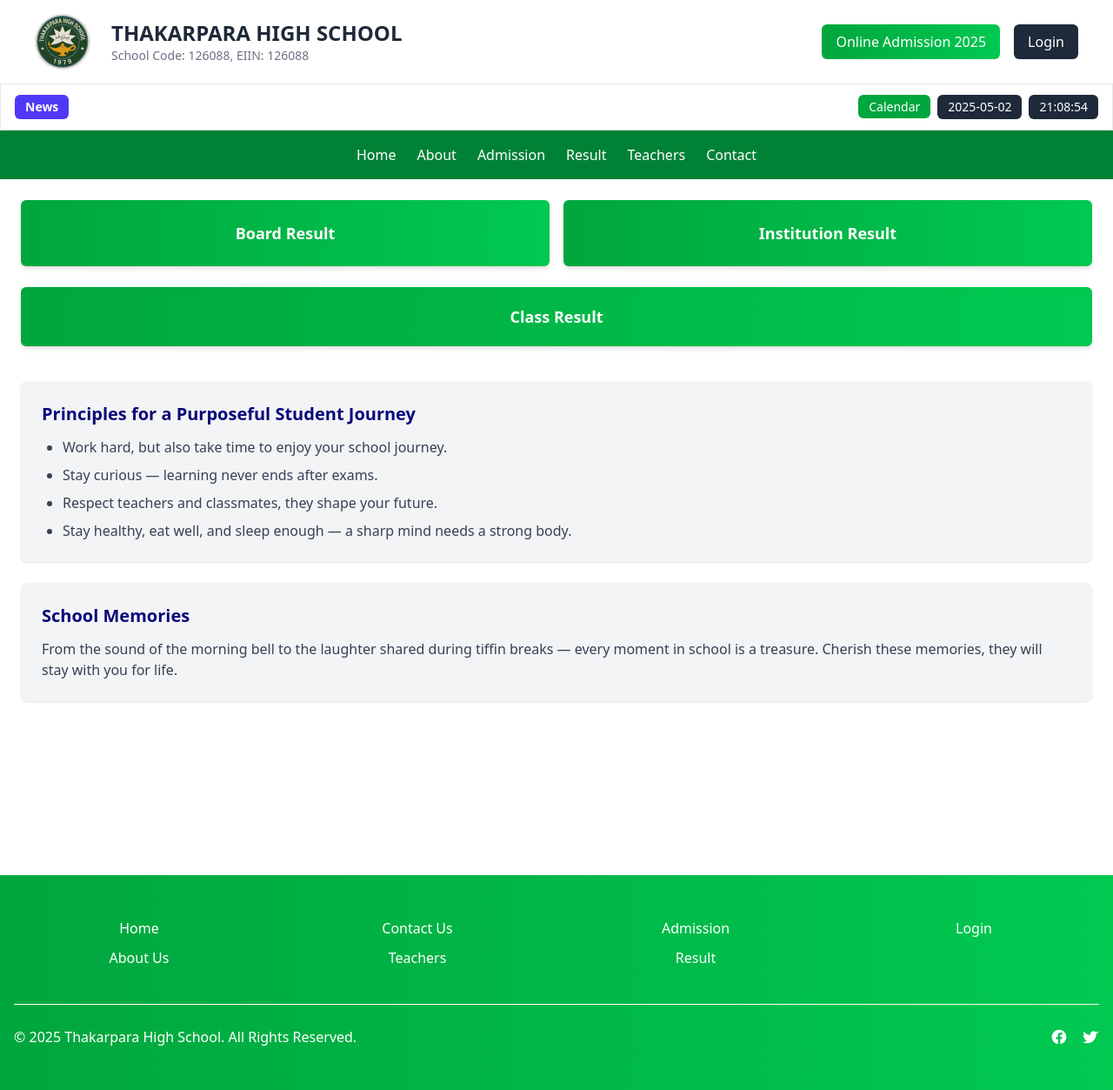
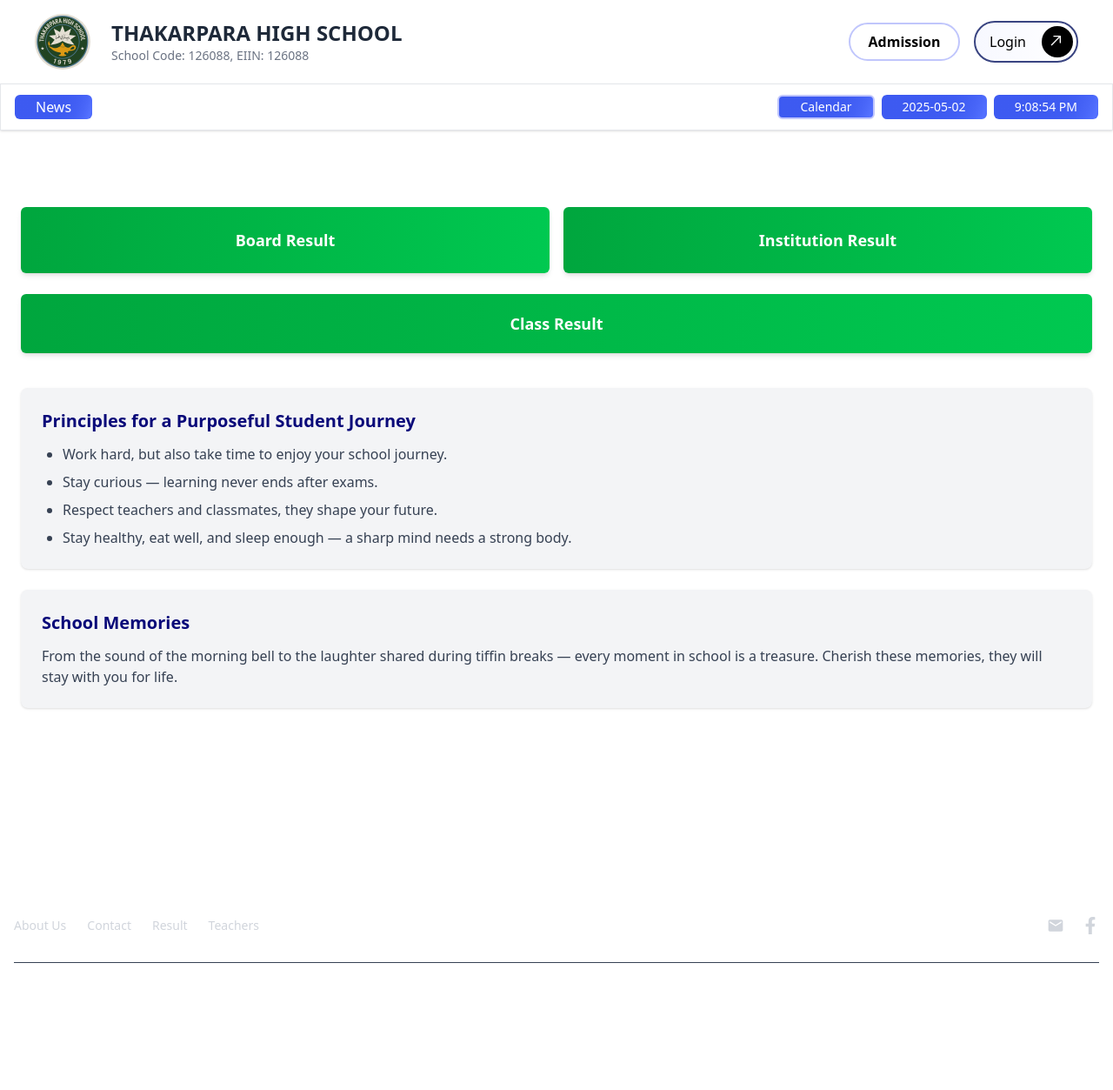
Before and after one commit to sohan-99/MERN-School-Management-System, a React (Vite) app in the folder client/: page /result in a window 1280 px wide. Shown: the whole page at 87% size. After the commit the page ends 1183 px from the top, so only its background shows below. Built offline with nearby package versions, Linux system fonts and the light colour scheme.

Commit message:
create footer section and update header and navbar

```diff
--- a/client/package.json
+++ b/client/package.json
@@ -16,18 +16,23 @@
     "@fullcalendar/timegrid": "^6.1.17",
     "@material-tailwind/react": "^2.1.10",
     "@tailwindcss/vite": "^4.1.4",
+    "clsx": "^2.1.1",
     "localforage": "^1.10.0",
+    "lucide-react": "^0.507.0",
     "match-sorter": "^8.0.0",
+    "motion": "^12.9.7",
     "react": "^19.0.0",
     "react-calendar": "^5.1.0",
     "react-dom": "^19.0.0",
     "react-google-recaptcha": "^3.1.0",
+    "react-icons": "^5.5.0",
     "react-router-dom": "^7.5.2",
     "react-slick": "^0.30.3",
     "react-toastify": "^11.0.5",
     "slick-carousel": "^1.8.1",
     "sort-by": "^1.2.0",
     "sweetalert2": "^11.19.1",
+    "tailwind-merge": "^3.2.0",
     "tailwindcss": "^4.1.4"
   },
   "devDependencies": {
--- a/client/src/components/home/Footer.jsx
+++ b/client/src/components/home/Footer.jsx
@@ -1,73 +1,45 @@
-import { Link } from 'react-router-dom';
-import { Typography } from "@material-tailwind/react";
-
-const SITEMAP = [
-  {
-    links: [
-      { text: "Home", href: "/" },
-      { text: "About Us", href: "/about" }
-    ],
-  },
-  {
-    links: [
-      { text: "Contact Us", href: "/contact" },
-      { text: "Teachers", href: "/teachers" }
-    ],
-  },
-  {
-    links: [
-      { text: "Admission", href: "/admission" },
-      { text: "Result", href: "/result" }
-    ],
-  },
-  {
-    links: [
-      { text: "Login", href: "/login" }
-    ],
-  },
-];
-
-const currentYear = new Date().getFullYear();
+// Footer.jsx
+import { FaFacebookF } from 'react-icons/fa';
+import { MdEmail } from 'react-icons/md';
 
 export default function Footer() {
+  const handleGmailClick = () => {
+    window.open(
+      'https://mail.google.com/mail/?view=cm&fs=1&to=thakarparahighschool.ac.bd@gmail.com',
+      'gmailPopup',
+      'width=700,height=600'
+    );
+  };
+
   return (
-    <footer className="w-full bg-gradient-to-r from-green-600 to-green-500 text-white">
-      <div className="max-w-7xl mx-auto px-4 py-12">
-        <div className="grid grid-cols-1 sm:grid-cols-2 lg:grid-cols-4 gap-8 text-center">
-          {SITEMAP.map(({ links }, key) => (
-            <div key={key}>
-              <ul className="space-y-2">
-                {links.map((link, i) => (
-                  <Typography key={i} as="li" className="font-medium">
-                    <Link
-                      to={link.href}
-                      className="inline-block transition-transform hover:scale-105 hover:underline"
-                    >
-                      {link.text}
-                    </Link>
-                  </Typography>
-                ))}
-              </ul>
-            </div>
-          ))}
+    <footer className=" bg-gradient-to-r dark:from-[#070e41] dark:to-[#263381] text-gray-300 px-4 py-10">
+      <div className="max-w-7xl mx-auto">
+        {/* Top navigation */}
+        <div className="flex flex-col md:flex-row justify-between items-center space-y-4 md:space-y-0">
+          <div className="flex space-x-6 text-sm">
+            <a href="about#" className="hover:text-white transition">About Us</a>
+            <a href="contact#" className="hover:text-white transition">Contact</a>
+            <a href="result#" className="hover:text-white transition">Result</a>
+            <a href="teachers#" className="hover:text-white transition">Teachers</a>
+          </div>
+
+          {/* Social icons */}
+          <div className="flex space-x-5 text-xl">
+            <button onClick={handleGmailClick} className="hover:text-white transition">
+              <MdEmail />
+            </button>
+            <a
+              href="https://www.facebook.com/Thekorparahighschool/"
+              className="hover:text-white transition"
+            >
+              <FaFacebookF />
+            </a>
+          </div>
         </div>
 
-        <div className="border-t border-white mt-10 pt-6 flex flex-col sm:flex-row justify-between items-center text-sm">
-          <Typography className="mb-4 sm:mb-0">
-            &copy; {currentYear} <Link to="/" className="hover:underline">Thakarpara High School</Link>. All Rights Reserved.
-          </Typography>
-          <div className="flex gap-4">
-            <a href="https://www.facebook.com/Thekorparahighschool" target="_blank" rel="noopener noreferrer" className="hover:text-black transition-colors">
-              <svg className="h-5 w-5 fill-current" viewBox="0 0 24 24">
-                <path d="M22 12c0-5.523-4.477-10-10-10S2 6.477 2 12c0 4.991 3.657 9.128 8.438 9.878v-6.987h-2.54V12h2.54V9.797c0-2.506 1.492-3.89 3.777-3.89 1.094 0 2.238.195 2.238.195v2.46h-1.26c-1.243 0-1.63.771-1.63 1.562V12h2.773l-.443 2.89h-2.33v6.988C18.343 21.128 22 16.991 22 12z" />
-              </svg>
-            </a>
-            <a href="https://twitter.com/school" target="_blank" rel="noopener noreferrer" className="hover:text-black transition-colors">
-              <svg className="h-5 w-5 fill-current" viewBox="0 0 24 24">
-                <path d="M22.46 6c-.77.35-1.6.58-2.46.69a4.3 4.3 0 001.88-2.37 8.64 8.64 0 01-2.73 1.04 4.28 4.28 0 00-7.29 3.9 12.13 12.13 0 01-8.8-4.46 4.27 4.27 0 001.32 5.71A4.27 4.27 0 012 9.72v.05a4.28 4.28 0 003.43 4.2 4.28 4.28 0 01-1.93.07 4.28 4.28 0 003.99 2.97 8.6 8.6 0 01-5.32 1.83c-.34 0-.67-.02-1-.06a12.14 12.14 0 006.56 1.92c7.88 0 12.2-6.53 12.2-12.2l-.01-.56A8.71 8.71 0 0024 4.56a8.45 8.45 0 01-2.54.7z" />
-              </svg>
-            </a>
-          </div>
+        {/* Bottom copyright */}
+        <div className="border-t border-gray-700 mt-8 pt-4 text-center text-sm text-white">
+          © 2025 Thakarpara High School. All rights reserved.
         </div>
       </div>
     </footer>
--- a/client/src/components/home/Header.jsx
+++ b/client/src/components/home/Header.jsx
@@ -14,7 +14,7 @@ const Header = () => {
                 <img
                     src={NotFoundImg}
                     alt="School Logo"
-                    className="h-16 w-16 md:h-16 md:w-16 rounded-full object-cover"
+                    className="h-20 w-20 md:h-16 md:w-16 rounded-full object-cover"
                 />
                 <div className="text-center md:text-left">
                     <Link to="/" className="block">
@@ -29,17 +29,52 @@ const Header = () => {
             </div>
 
             <div className="flex items-center gap-4 mt-4 md:mt-0">
-                <button
+                <div
                     onClick={handleClick}
-                    className="bg-gradient-to-r from-green-600 to-green-500 text-white px-4 py-2 rounded-md hover:from-green-700 hover:to-green-600 transition duration-200"
+                    className="group relative cursor-pointer p-2 w-32 border-2 dark:border-[#656fe2] border-[#c0c6fc] bg-white rounded-full overflow-hidden text-black text-center font-semibold"
                 >
-                    Online Admission 2025
-                </button>
+                    <span className="translate-y-0 group-hover:-translate-y-12 group-hover:opacity-0 transition-all duration-300 inline-block">
+                        Admission
+                    </span>
+                    <div className="flex gap-2 text-white bg-gradient-to-r dark:from-[#070e41] dark:to-[#263381] z-10 items-center absolute left-0 top-0 h-full w-full justify-center translate-y-12 opacity-0 group-hover:translate-y-0 group-hover:opacity-100 transition-all duration-300 rounded-full group-hover:rounded-none">
+                        <span>Online Admission</span>
+                    </div>
+                </div>
+
                 <Link to="/welcome">
-                    <button className="bg-gray-800 text-white px-4 py-2 rounded-md hover:bg-gray-700 transition duration-200">
-                        Login
+                    <button className="group relative flex h-12 w-[120px] items-center justify-between border-2 dark:border-[#656fe2] border-[#394481] rounded-full bg-gradient-to-r dark:from-[#070e41] dark:to-[#263381] from-[#f7f8ff] to-[#ffffff] font-medium dark:text-neutral-200 text-black">
+                        <span className="pl-4">Login</span>
+                        <div className="relative h-9 w-9 overflow-hidden dark:bg-white bg-black rounded-full mr-1">
+                            <div className="absolute top-[0.7em] left-[-0.1em] grid place-content-center transition-all w-full h-full duration-200 group-hover:-translate-y-5 group-hover:translate-x-4">
+                                <svg
+                                    width="15"
+                                    height="15"
+                                    viewBox="0 0 15 15"
+                                    fill="none"
+                                    xmlns="http://www.w3.org/2000/svg"
+                                    className="h-5 w-5 dark:fill-black fill-white">
+                                    <path
+                                        d="M3.64645 11.3536C3.45118 11.1583 3.45118 10.8417 3.64645 10.6465L10.2929 4L6 4C5.72386 4 5.5 3.77614 5.5 3.5C5.5 3.22386 5.72386 3 6 3L11.5 3C11.6326 3 11.7598 3.05268 11.8536 3.14645C11.9473 3.24022 12 3.36739 12 3.5L12 9.00001C12 9.27615 11.7761 9.50001 11.5 9.50001C11.2239 9.50001 11 9.27615 11 9.00001V4.70711L4.35355 11.3536C4.15829 11.5488 3.84171 11.5488 3.64645 11.3536Z"
+                                        fillRule="evenodd"
+                                        clipRule="evenodd"></path>
+                                </svg>
+                                <svg
+                                    width="15"
+                                    height="15"
+                                    viewBox="0 0 15 15"
+                                    fill="none"
+                                    xmlns="http://www.w3.org/2000/svg"
+                                    className="h-5 w-5 mb-1 -translate-x-4 dark:fill-black fill-white">
+                                    <path
+                                        d="M3.64645 11.3536C3.45118 11.1583 3.45118 10.8417 3.64645 10.6465L10.2929 4L6 4C5.72386 4 5.5 3.77614 5.5 3.5C5.5 3.22386 5.72386 3 6 3L11.5 3C11.6326 3 11.7598 3.05268 11.8536 3.14645C11.9473 3.24022 12 3.36739 12 3.5L12 9.00001C12 9.27615 11.7761 9.50001 11.5 9.50001C11.2239 9.50001 11 9.27615 11 9.00001V4.70711L4.35355 11.3536C4.15829 11.5488 3.84171 11.5488 3.64645 11.3536Z"
+                                        fillRule="evenodd"
+                                        clipRule="evenodd"></path>
+                                </svg>
+                            </div>
+                        </div>
                     </button>
                 </Link>
+
             </div>
         </header>
     );
--- a/client/src/components/home/Navber.jsx
+++ b/client/src/components/home/Navber.jsx
@@ -1,13 +1,23 @@
 import { useState } from "react";
-import { Link } from "react-router-dom";
+import { Link, useLocation } from "react-router-dom";
 
 const Navbar = () => {
   const [isOpen, setIsOpen] = useState(false);
+  const location = useLocation();
 
   const toggleMenu = () => setIsOpen(prev => !prev);
 
+  const navItems = [
+    { to: "/", label: "Home" },
+    { to: "/about", label: "About" },
+    { to: "/admission", label: "Admission" },
+    { to: "/result", label: "Result" },
+    { to: "/teachers", label: "Teachers" },
+    { to: "/contact", label: "Contact" },
+  ];
+
   return (
-    <nav className="bg-green-700 text-white p-4 shadow-md">
+    <nav className="bg-gradient-to-r dark:from-[#070e41] dark:to-[#263381] text-white p-4 shadow-md">
       <div className="flex items-center justify-between">
         <button
           className="md:hidden px-3 py-2 border border-white rounded"
@@ -31,12 +41,19 @@ const Navbar = () => {
           isOpen ? "block" : "hidden"
         }`}
       >
-        <li><Link to="/" className="block hover:underline">Home</Link></li>
-        <li><Link to="/about" className="block hover:underline">About</Link></li>
-        <li><Link to="/admission" className="block hover:underline">Admission</Link></li>
-        <li><Link to="/result" className="block hover:underline">Result</Link></li>
-        <li><Link to="/teachers" className="block hover:underline">Teachers</Link></li>
-        <li><Link to="/contact" className="block hover:underline">Contact</Link></li>
+        {navItems.map(({ to, label }) => (
+          <li key={to} className="group relative">
+            <Link
+              to={to}
+              className={`block px-2 py-1 uppercase font-semibold transition-all duration-300 ${
+                location.pathname === to ? "text-white" : "text-white/80"
+              }`}
+            >
+              {label}
+              <span className="absolute left-0 bottom-0 h-0.5 w-0 bg-white transition-all duration-300 group-hover:w-full"></span>
+            </Link>
+          </li>
+        ))}
       </ul>
     </nav>
   );
--- a/client/src/components/home/NewsTicker.jsx
+++ b/client/src/components/home/NewsTicker.jsx
@@ -12,34 +12,43 @@ const NewsTicker = () => {
   }, []);
 
   const formatDate = (date) => date.toLocaleDateString("en-CA");
-  const formatTime = (date) => date.toLocaleTimeString("en-GB");
+  const formatTime = (date) =>
+    date.toLocaleTimeString("en-US", {
+      hour: "numeric",
+      minute: "numeric",
+      second: "numeric",
+      hour12: true,
+    });
 
   return (
     <div className="bg-white border border-gray-200 shadow-sm w-full px-4 py-3">
       <div className="flex flex-col md:flex-row items-center justify-between gap-4">
         {/* News Section */}
         <div className="flex items-center w-full md:flex-1">
-          <span className="bg-indigo-600 text-white text-sm font-semibold px-3 py-1 rounded-md shrink-0">
+          {/* <span className="bg-indigo-600 text-white text-sm font-semibold px-3 py-1 rounded-md shrink-0">
             News
-          </span>
+          </span> */}
+          <button className='inline-flex w-fit mx-auto h-7 animate-background-shine items-center justify-center rounded-md   dark:bg-[linear-gradient(110deg,#1e2a78,45%,#3749be,55%,#1e2a78)] bg-[linear-gradient(110deg,#3d5af1,45%,#5471ff,55%,#3d5af1)] bg-[length:200%_100%] dark:hover:border-white px-6 font-medium text-white dark:text-white transition-colors focus:outline-none focus:ring-2 dark:focus:ring-gray-400 focus:ring-offset-2 focus:ring-offset-gray-50'>
+            News
+          </button>
           <marquee className="ml-4 text-gray-700 text-sm md:text-base font-medium">
-          Thakarpara High School is located in Thakarpara, Panchagarh, in the Rangpur division of Bangladesh. The school operates in a plain land region and offers education up to the Secondary level. With an EIIN (Educational Institute Identification Number) of 126088, it serves as an important educational center in the local community.                                                  Thakarpara High School is dedicated to providing quality education and fostering a supportive learning environment for students. The school is well-regarded in the area for its commitment to academic excellence and extracurricular activities that promote the overall development of students.
+            Thakarpara High School is located in Thakarpara, Panchagarh, in the Rangpur division of Bangladesh. The school operates in a plain land region and offers education up to the Secondary level. With an EIIN (Educational Institute Identification Number) of 126088, it serves as an important educational center in the local community. Thakarpara High School is dedicated to providing quality education and fostering a supportive learning environment for students. The school is well-regarded in the area for its commitment to academic excellence and extracurricular activities that promote the overall development of students.
           </marquee>
         </div>
 
         {/* Date & Time Section */}
         <div className="flex items-center gap-2 text-sm font-medium">
           <Link to="/celender">
-            <span className="bg-green-600 text-white px-3 py-1 rounded-md hover:bg-green-700 transition">
+            <button className='inline-flex w-fit mx-auto h-7 animate-background-shine items-center justify-center rounded-md  border-2 dark:border-[#656fe2] border-[#c0c6fc] dark:bg-[linear-gradient(110deg,#1e2a78,45%,#3749be,55%,#1e2a78)] bg-[linear-gradient(110deg,#3d5af1,45%,#5471ff,55%,#3d5af1)] bg-[length:200%_100%] dark:hover:border-white px-6 font-medium text-white dark:text-white transition-colors focus:outline-none focus:ring-2 dark:focus:ring-gray-400 focus:ring-offset-2 focus:ring-offset-gray-50'>
               Calendar
-            </span>
+            </button>
           </Link>
-          <span className="bg-gray-800 text-white px-3 py-1 rounded-md">
+          <button className='inline-flex w-fit mx-auto h-7 animate-background-shine items-center justify-center rounded-md   dark:bg-[linear-gradient(110deg,#1e2a78,45%,#3749be,55%,#1e2a78)] bg-[linear-gradient(110deg,#3d5af1,45%,#5471ff,55%,#3d5af1)] bg-[length:200%_100%] dark:hover:border-white px-6 font-medium text-white dark:text-white transition-colors focus:outline-none focus:ring-2 dark:focus:ring-gray-400 focus:ring-offset-2 focus:ring-offset-gray-50'>
             {formatDate(currentTime)}
-          </span>
-          <span className="bg-gray-800 text-white px-3 py-1 rounded-md">
+          </button>
+          <button className='inline-flex w-fit mx-auto h-7 animate-background-shine items-center justify-center rounded-md   dark:bg-[linear-gradient(110deg,#1e2a78,45%,#3749be,55%,#1e2a78)] bg-[linear-gradient(110deg,#3d5af1,45%,#5471ff,55%,#3d5af1)] bg-[length:200%_100%] dark:hover:border-white px-6 font-medium text-white dark:text-white transition-colors focus:outline-none focus:ring-2 dark:focus:ring-gray-400 focus:ring-offset-2 focus:ring-offset-gray-50'>
             {formatTime(currentTime)}
-          </span>
+          </button>
         </div>
       </div>
     </div>
--- a/client/src/components/home/event/UpcomingEvents.jsx
+++ b/client/src/components/home/event/UpcomingEvents.jsx
@@ -40,7 +40,7 @@ export const events = [
     date: '21 June, 2025',
     location: 'Panchagarh',
     title: 'International Yoga Day',
-    description: `Relax and rejuvenate with <a href="https://example.com/yoga-day" target="_blank" rel="noopener noreferrer">International Yoga Day</a> featuring guided sessions and wellness workshops.`,
+    description: `Relax with <a href="https://example.com/yoga-day" target="_blank" rel="noopener noreferrer">International Yoga Day</a> featuring guided sessions and wellness workshops.`,
   },
   {
     id: 6,
@@ -48,7 +48,7 @@ export const events = [
     date: '12 August, 2025',
     location: 'Panchagarh',
     title: 'Youth Engagement Camp',
-    description: `Empower the next generation at our <a href="https://example.com/youth-camp" target="_blank" rel="noopener noreferrer">Youth Engagement Camp</a> with leadership, service, and fun.`,
+    description: `Empower youth at our <a href="https://example.com/youth-camp" target="_blank" rel="noopener noreferrer">Youth Engagement Camp</a> with leadership, service, and fun.`,
   }
 ];
 
@@ -70,7 +70,7 @@ const EventCard = ({ event }) => (
           className="text-gray-700 mb-4"
           dangerouslySetInnerHTML={{ __html: event.description }}
         />
-        <span className="text-green-600 hover:text-green-800 font-medium">
+        <span className=" text-gradient-to-r dark:from-[#070e41] dark:to-[#263381] font-medium">
           Read More →
         </span>
       </div>
--- a/client/src/components/pages/Result.jsx
+++ b/client/src/components/pages/Result.jsx
@@ -1,29 +1,29 @@
 const Result = () => {
+  const openPopup = (url) => {
+    window.open(url, 'popupWindow', 'width=1000,height=700,scrollbars=yes');
+  };
+
   return (
     <div className="font-sans min-h-screen bg-white">
       {/* Result Links */}
       <div className="flex flex-col md:flex-row gap-4 p-6">
-        <a
-          href="http://www.educationboardresults.gov.bd/"
-          target="_blank"
-          rel="noopener noreferrer"
-          className="flex-1"
+        <div
+          onClick={() => openPopup('http://www.educationboardresults.gov.bd/')}
+          className="flex-1 cursor-pointer"
         >
           <div className="bg-gradient-to-r from-green-600 to-green-500 text-white px-4 py-6 text-lg font-semibold rounded-md text-center hover:from-green-700 hover:to-green-600 transition shadow-md">
             Board Result
           </div>
-        </a>
+        </div>
 
-        <a
-          href="https://eboardresults.com/en/ebr.app/home/"
-          target="_blank"
-          rel="noopener noreferrer"
-          className="flex-1"
+        <div
+          onClick={() => openPopup('https://eboardresults.com/en/ebr.app/home/')}
+          className="flex-1 cursor-pointer"
         >
           <div className="bg-gradient-to-r from-green-600 to-green-500 text-white px-4 py-6 text-lg font-semibold rounded-md text-center hover:from-green-700 hover:to-green-600 transition shadow-md">
             Institution Result
           </div>
-        </a>
+        </div>
       </div>
 
       <div className="px-6">
```
Also changed, not shown: client/src/layout/layout.jsx (line endings or trailing spaces), 1 other file (tests, documents, lock files or other folders).
